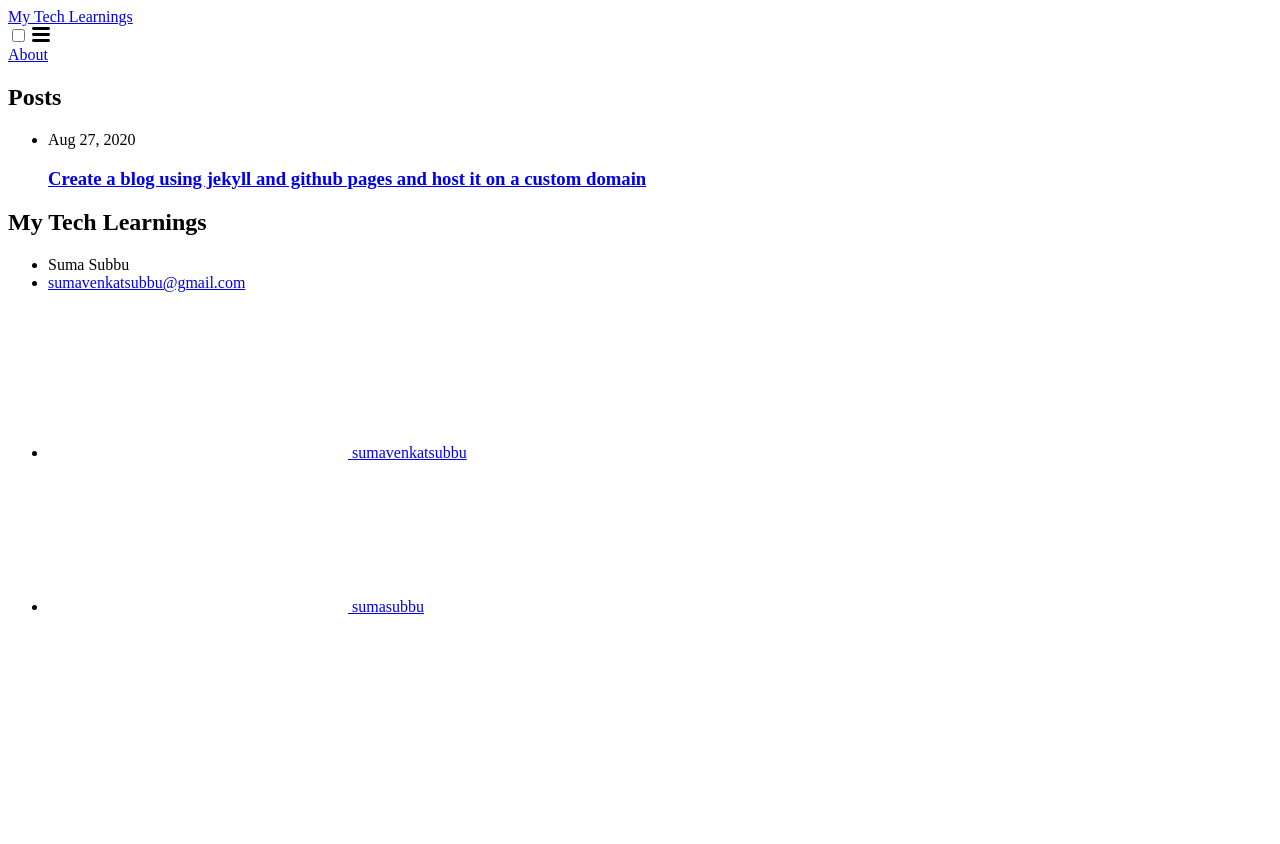
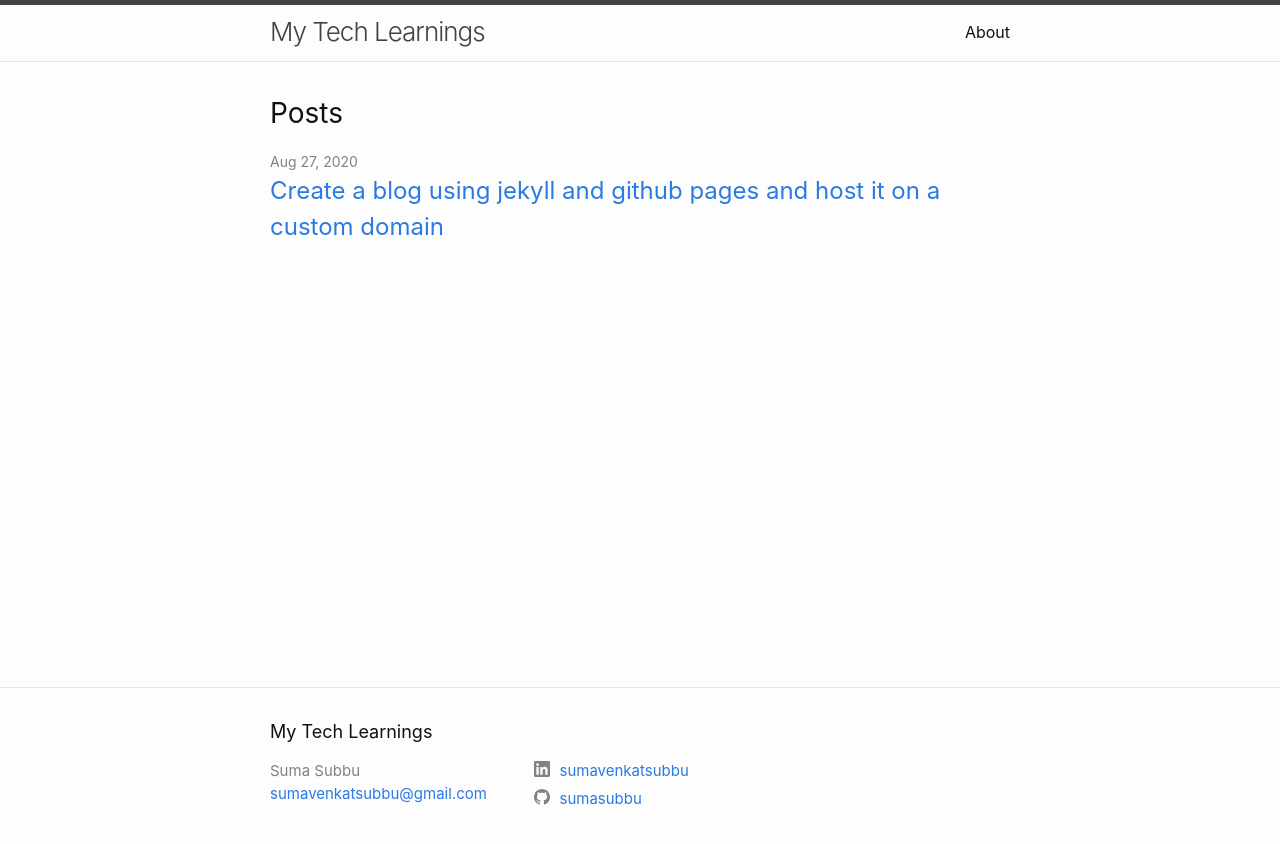
Before and after one commit to sumasubbu/my-blog, a Jekyll site: the page built from index.markdown, in a window 1280 px wide. Shown: the top 844 px of the page. Built offline with Jekyll 4.4.1, drawn with Linux system fonts in a browser that asks for light colours.

Commit message:
added custom domain as url in config file

```diff
--- a/_config.yml
+++ b/_config.yml
@@ -22,8 +22,8 @@ title: My Tech Learnings
 email: sumavenkatsubbu@gmail.com
 # description: >- # this means to ignore newlines until "baseurl:"
 
-baseurl: "http://www.sumavenkat.dev" # the subpath of your site, e.g. /blog
-url: "" # the base hostname & protocol for your site, e.g. http://example.com
+# baseurl: "http://www.sumavenkat.dev" # the subpath of your site, e.g. /blog
+url: "https://www.sumavenkat.dev" # the base hostname & protocol for your site, e.g. http://example.com
 twitter_username:
 github_username: sumasubbu
 
```
